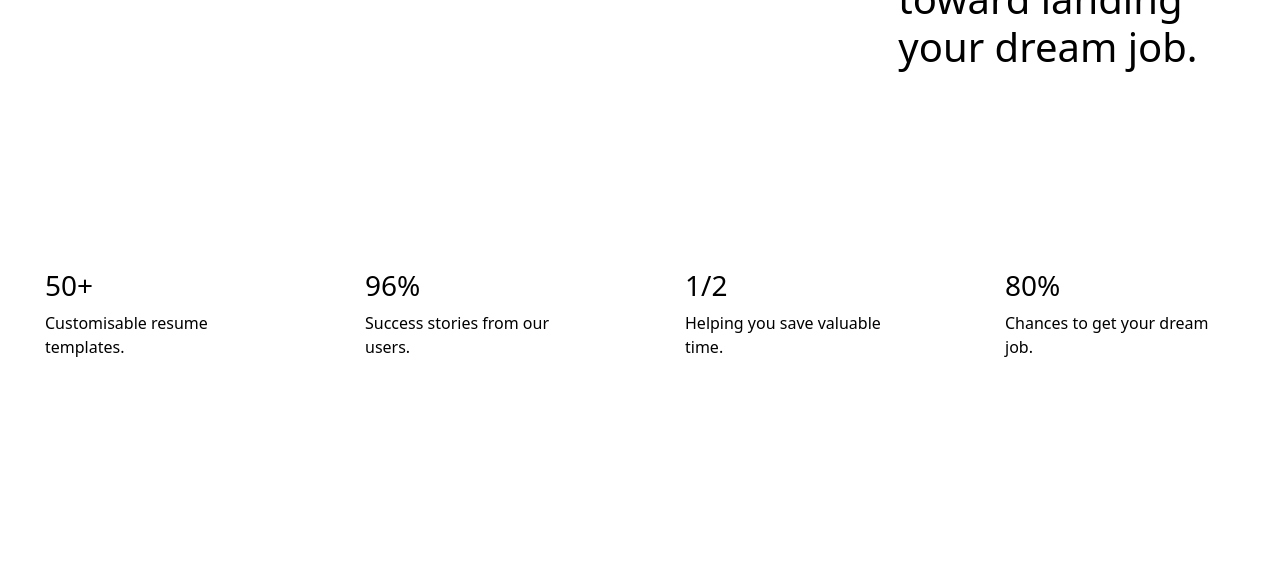
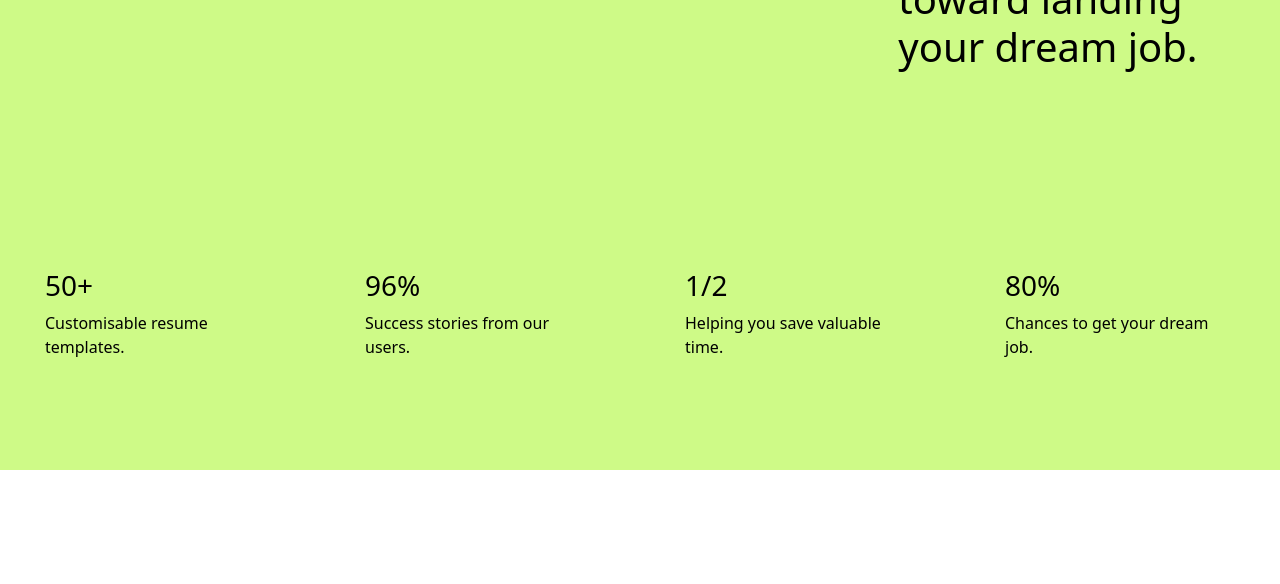
Before and after one commit to Goldgalaxy/Bootstrap-classwork, a plain HTML site: page index.html in a window 1280 px wide. Shown: the part 216-800 px from the top of the page. Drawn offline with nearby package versions, Linux system fonts and the light colour scheme.

Commit message:
added color

```diff
--- a/index.html
+++ b/index.html
@@ -15,7 +15,7 @@
         <style>
 [class*='col']{
     color: black;
-    background-color: white;
+    background-color: rgb(206, 250, 135);
     padding: 95px 45px 95px 45px;
     border: 0px solid white;
 
```
